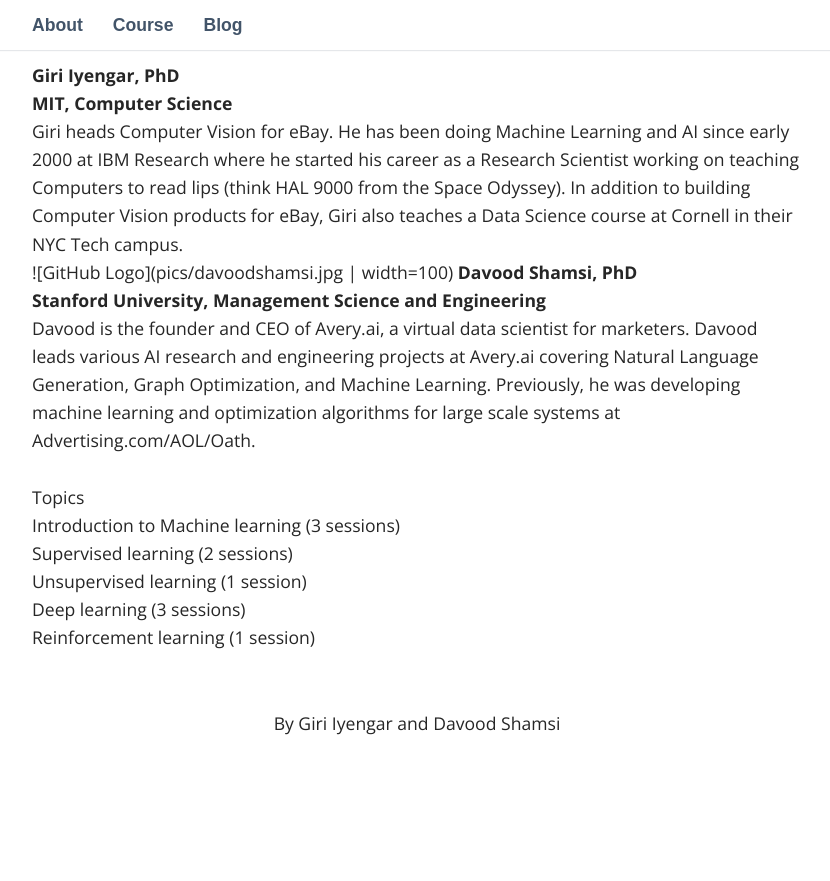
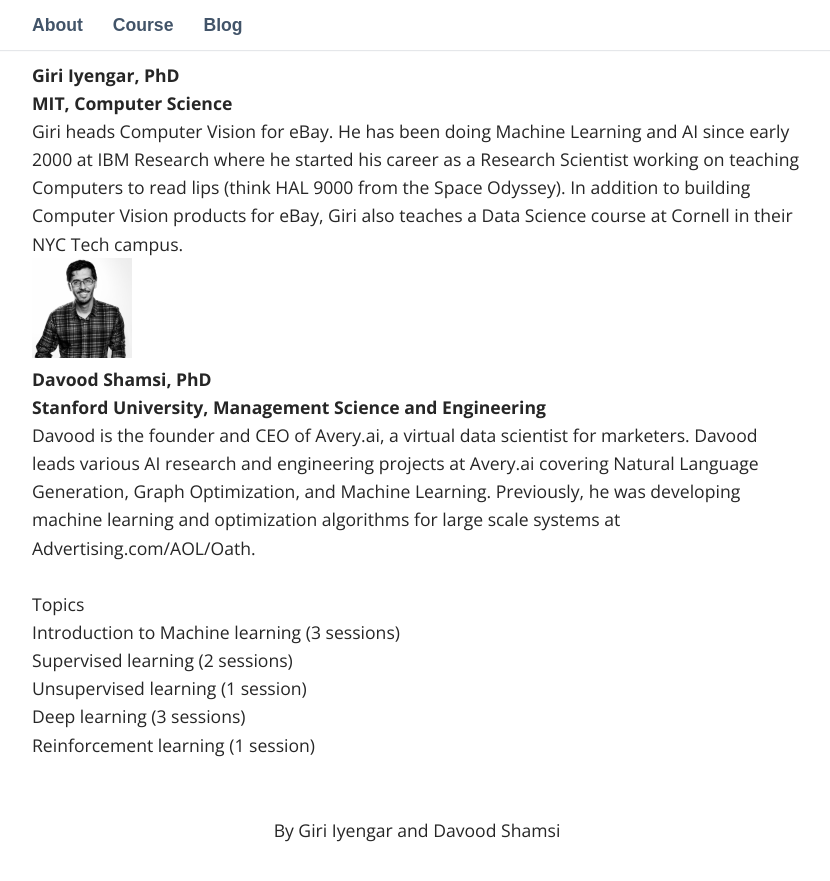
Before and after one commit to ai4all/ai4all.github.io, a Jekyll site: the page built from index.html, in a window 1280 px wide and 900 px high, scrolled down 904 px. Shown: the top 881 px of the window, without its empty margins (223-1053 px from the left). Built offline with Jekyll 4.4.1, drawn with Linux system fonts in a browser that asks for light colours; some web fonts are replaced; before the commit the page ends 1699 px from its top, so only the background shows below that.

Commit message:
Update index.html

```diff
--- a/index.html
+++ b/index.html
@@ -21,8 +21,8 @@
   MIT, Computer Science<br></b>
 Giri heads Computer Vision for eBay. He has been doing Machine Learning and AI since early 2000 at IBM Research where he started his career as a Research Scientist working on teaching Computers to read lips (think HAL 9000 from the Space Odyssey). In addition to building Computer Vision products for eBay, Giri also teaches a Data Science course at Cornell in their NYC Tech campus.
 <br>
-![GitHub Logo](pics/davoodshamsi.jpg | width=100)
-<b>Davood Shamsi, PhD<br>
+<img src="pics/davoodshamsi.jpg", width=100>
+<br><b>Davood Shamsi, PhD<br>
   Stanford University, Management Science and Engineering<br></b>
 Davood is the founder and CEO of Avery.ai, a virtual data scientist for marketers.
 Davood leads various AI research and engineering projects at Avery.ai covering Natural Language Generation, Graph Optimization, and
```
